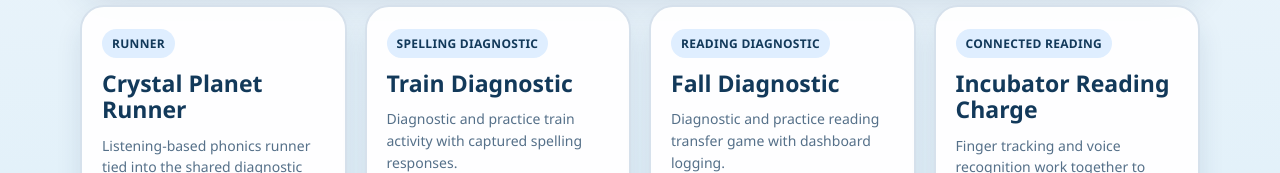
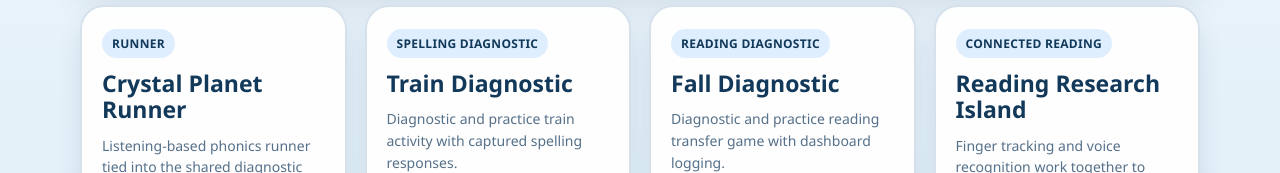
Before and after one commit to brenc20/Phonics-Prototypes, a plain HTML site: page diagnostic_practice.html in a window 1280 px wide. Shown: the part 233-406 px from the top of the page. Drawn offline with Linux system fonts and the light colour scheme.

Commit message:
Rename Reading Research Island menu card

```diff
--- a/diagnostic_practice.html
+++ b/diagnostic_practice.html
@@ -139,7 +139,7 @@
 
       <div class="card">
         <div class="tag">Connected Reading</div>
-        <h2>Incubator Reading Charge</h2>
+        <h2>Reading Research Island</h2>
         <p>Finger tracking and voice recognition work together to charge an incubator, then hatch a gacha-style egg reward.</p>
         <a class="launch" href="ecp6_passage_tracking_incubator.html">Open</a>
       </div>
```
